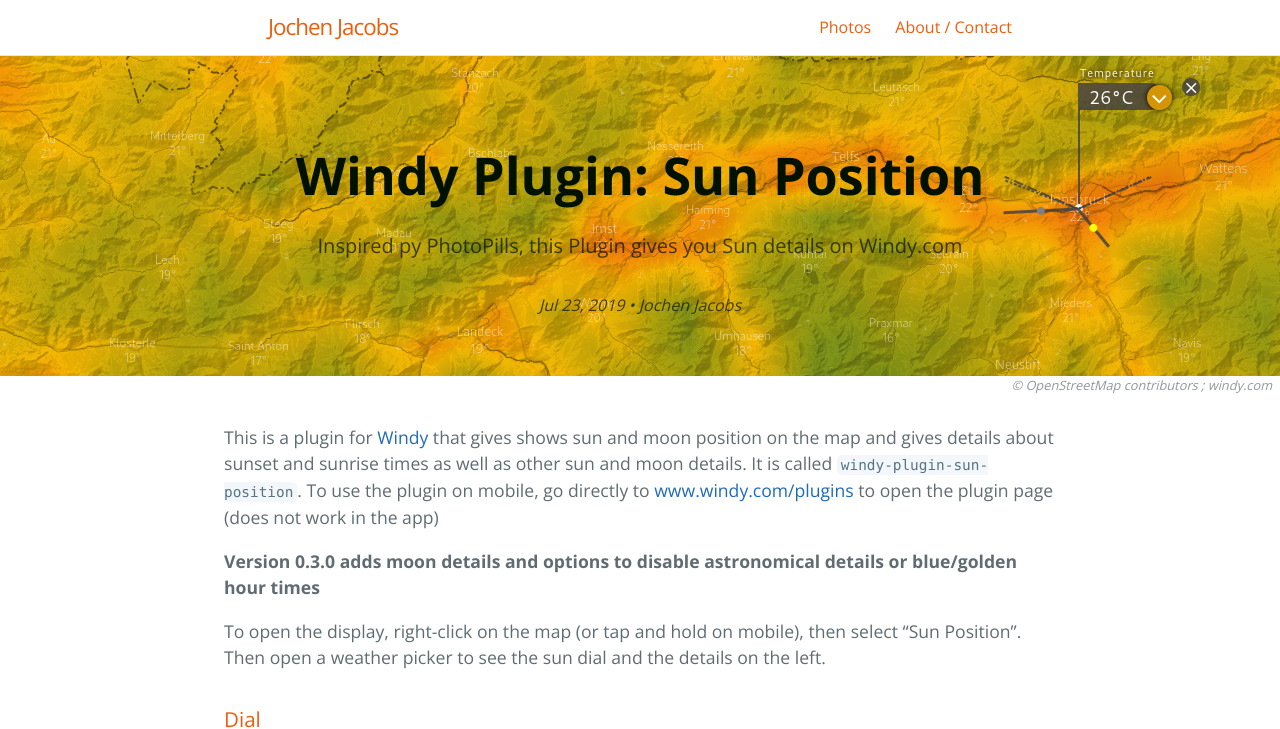
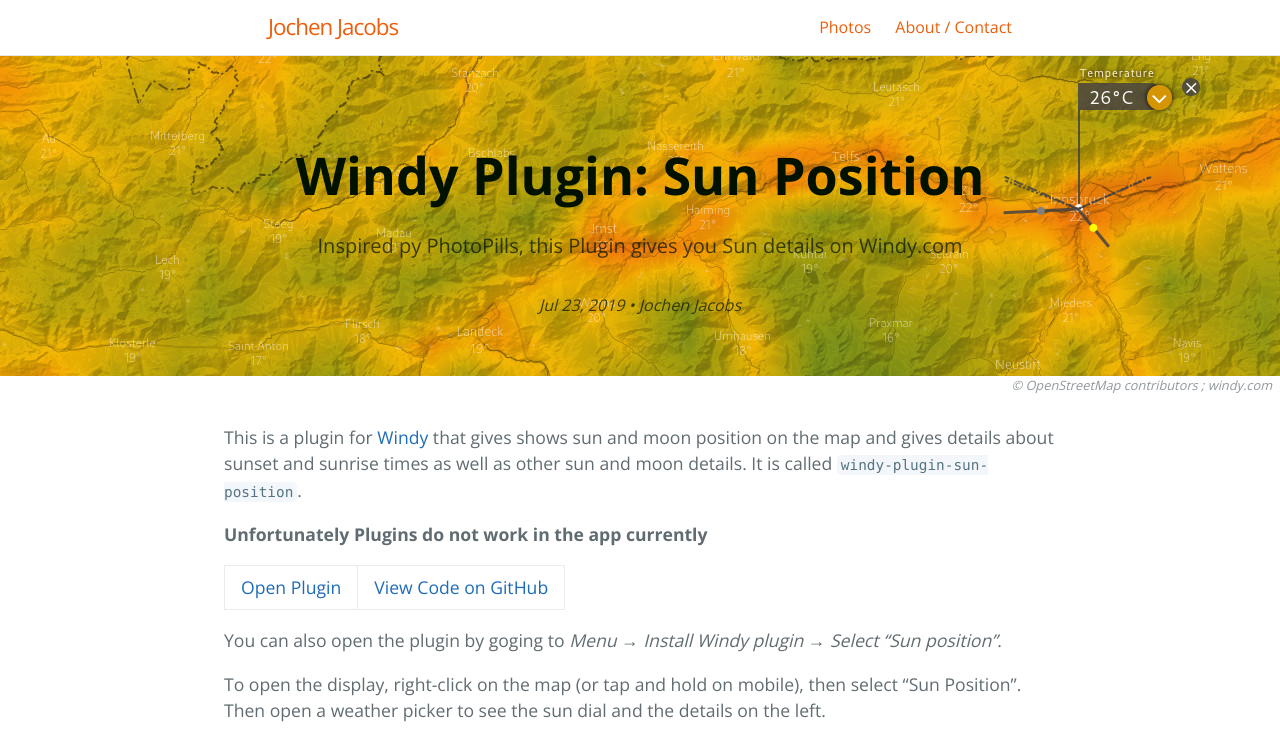
Before and after one commit to jacobsjo/jochenjacobs.eu, a Jekyll site: the page built from _posts/2019-07-23-windy-plugin-sun-position.md, in a window 1280 px wide and 900 px high, cut to the strip 0-729 px from the top of the window. Built offline with Jekyll 4.4.1, drawn with Linux system fonts in a browser that asks for light colours.

Commit message:
Windy Plugin post update

````diff
--- a/_posts/2019-07-23-windy-plugin-sun-position.md
+++ b/_posts/2019-07-23-windy-plugin-sun-position.md
@@ -8,9 +8,14 @@ header_source: '© OpenStreetMap contributors ; windy.com'
 categories: project
 author: "Jochen Jacobs"
 ---
-This is a plugin for [Windy](https://www.windy.com) that gives shows sun and moon position on the map and gives details about sunset and sunrise times as well as other sun and moon details. It is called ```windy-plugin-sun-position```. To use the plugin on mobile, go directly to [www.windy.com/plugins](https://www.windy.com/plugins) to open the plugin page (does not work in the app)
 
-**Version 0.3.0 adds moon details and options to disable astronomical details or blue/golden hour times**
+This is a plugin for [Windy](https://www.windy.com) that gives shows sun and moon position on the map and gives details about sunset and sunrise times as well as other sun and moon details. It is called ```windy-plugin-sun-position```.
+
+**Unfortunately Plugins do not work in the app currently**
+
+[Open Plugin](http://www.windy.com/plugins/windy-plugin-sun-position) | [View Code on GitHub](https://github.com/jacobsjo/windy-plugin-sun-position)
+
+You can also open the plugin by goging to *Menu → Install Windy plugin → Select "Sun position"*.
 
 To open the display, right-click on the map (or tap and hold on mobile), then select "Sun Position". Then open a weather picker to see the sun dial and the details on the left.
 
````
